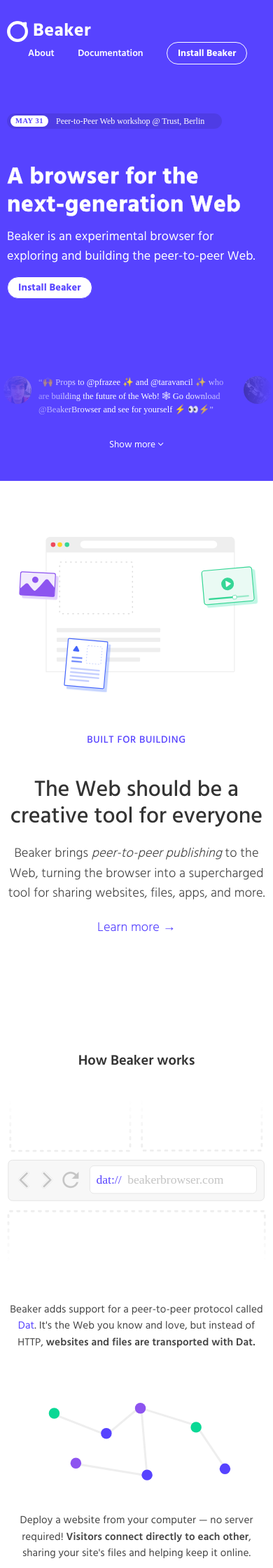
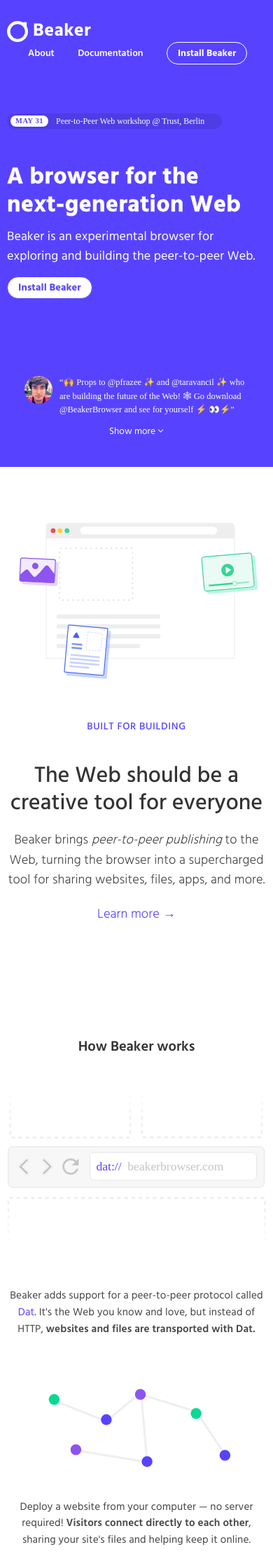
Before and after one commit to beakerbrowser/beakerbrowser.com, a Jekyll site: the page built from index.html, in a window 390 px wide. Shown: the top 2240 px of the page at 70% size. Built offline with Jekyll 4.4.1, drawn with Linux system fonts in a browser that asks for light colours; some web fonts are replaced.

Commit message:
Improve testimonials on mobile

```diff
--- a/css/components/_testimonials.scss
+++ b/css/components/_testimonials.scss
@@ -10,6 +10,7 @@
   padding-top: 60px;
   overflow: hidden;
 
+  @include respond-to(tablet) {
     &:after {
       position: absolute;
       left: 0;
@@ -19,6 +20,7 @@
       width: 100%;
       height: 100%;
       background: linear-gradient(to right, $blue 0%, transparent, transparent, $blue 100%);
+    }
   }
 
   .testimonial {
@@ -56,6 +58,21 @@
 
   &:hover {
     animation-play-state: paused
+  }
+
+  @media (max-width: 699px) {
+    // on mobile, when unexpanded,
+    // only show the first, centered
+    &:not(.grid) {
+      .testimonial {
+        display: flex;
+        margin: 0 auto;
+
+        &:not(:first-child) {
+          display: none;
+        }
+      }
+    }
   }
 
   &.grid {
```
Lines whose indentation alone changed are shown as unchanged.
